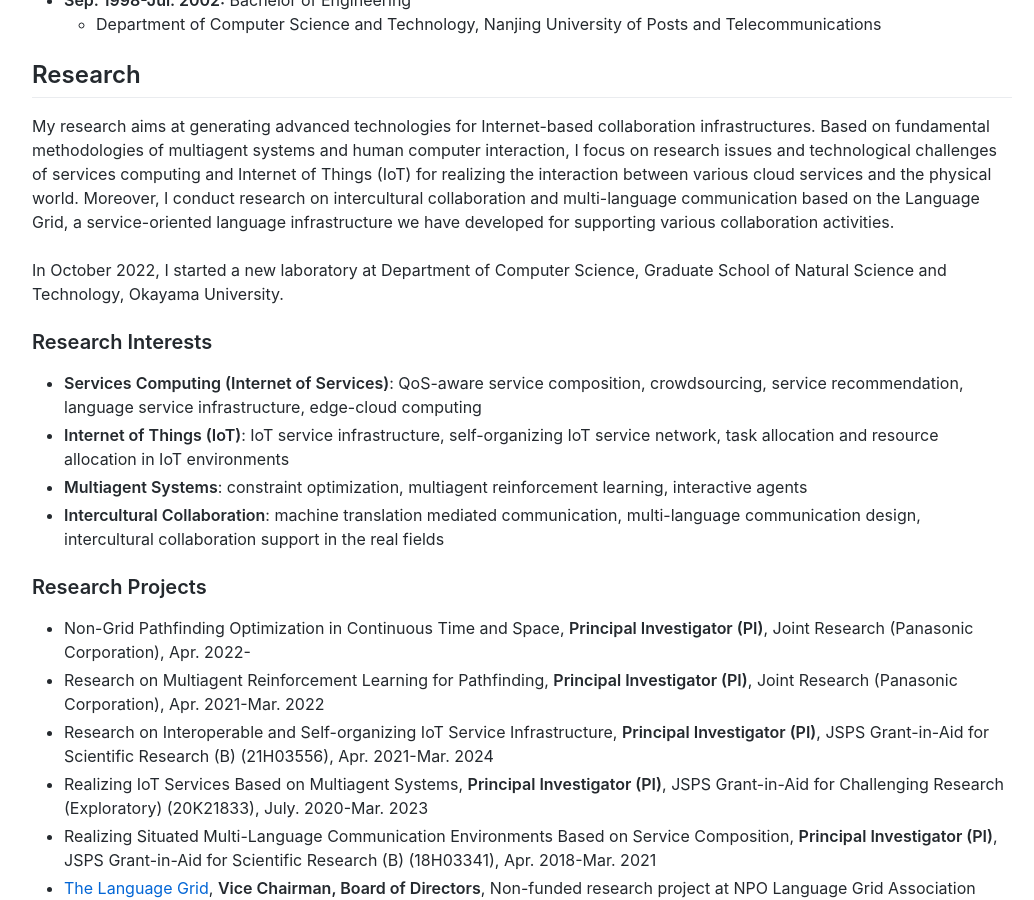
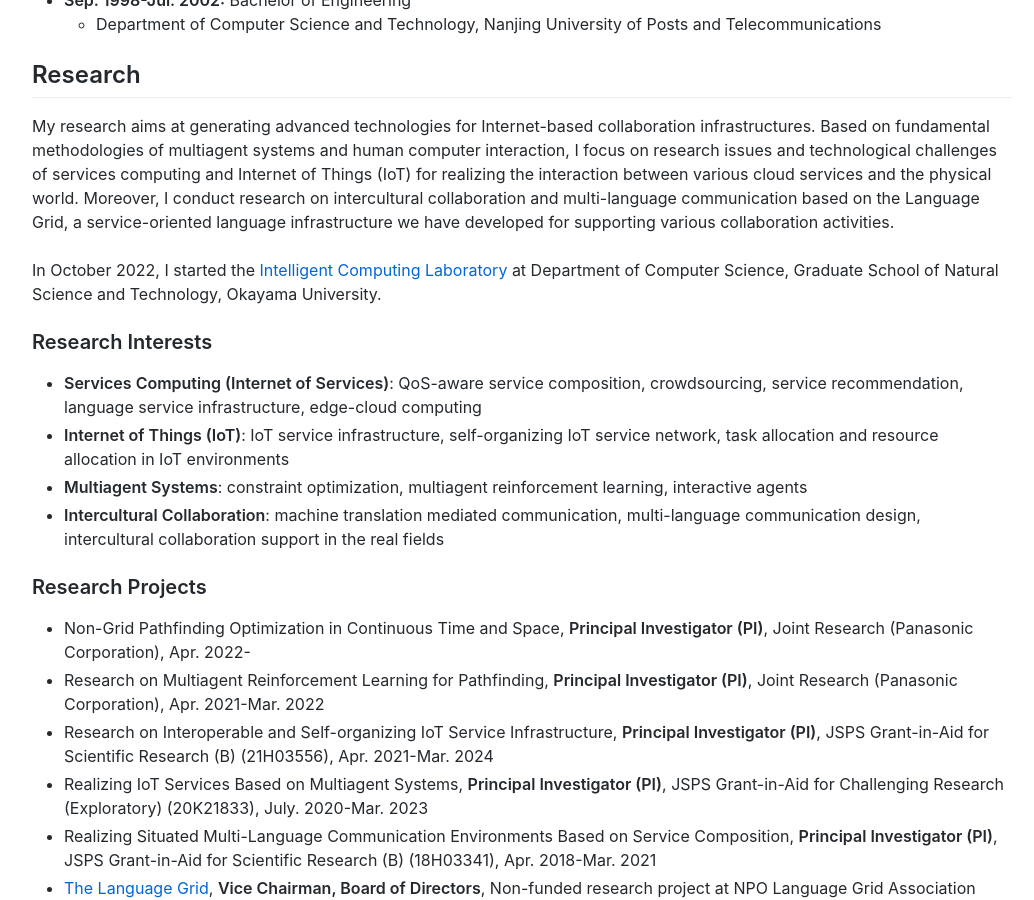
Before and after one commit to lindh/lindh.github.io, a Jekyll site: the page built from index.md, in a window 1280 px wide and 900 px high, scrolled down 987 px. Shown: the whole window, without its empty margins (118-1152 px from the left). Built offline with Jekyll 4.4.1, drawn with Linux system fonts in a browser that asks for light colours; comment, search, counter and statistics services are not loaded; some of the changed text lies outside the part shown.

Commit message:
lab website added

```diff
--- a/index.md
+++ b/index.md
@@ -7,7 +7,7 @@
 <br>
 
 <img align="left" src="./images/lin.jpg"/>
-   Department of Computer Science,
+   P.I., [Intelligent Computing Laboratory](https://www.ic.cs.okayama-u.ac.jp/en/), Department of Computer Science,
    <br>
    Graduate School of Natural Science and Technology, Okayama University
    <br>
@@ -49,7 +49,7 @@
 My research aims at generating advanced technologies for Internet-based collaboration infrastructures. Based on fundamental methodologies of multiagent systems and human computer interaction, I focus on research issues and technological challenges of services computing and Internet of Things (IoT) for realizing the interaction between various cloud services and the physical world. Moreover, I conduct research on intercultural collaboration and multi-language communication based on the Language Grid, a service-oriented language infrastructure we have developed for supporting various collaboration activities.
 <br>
 <br>
-In October 2022, I started a new laboratory at Department of Computer Science, Graduate School of Natural Science and Technology, Okayama University.
+In October 2022, I started the [Intelligent Computing Laboratory](https://www.ic.cs.okayama-u.ac.jp/en/) at Department of Computer Science, Graduate School of Natural Science and Technology, Okayama University.
 
 ### Research Interests
 - **Services Computing (Internet of Services)**: QoS-aware service composition, crowdsourcing, service recommendation, language service infrastructure, edge-cloud computing
```
